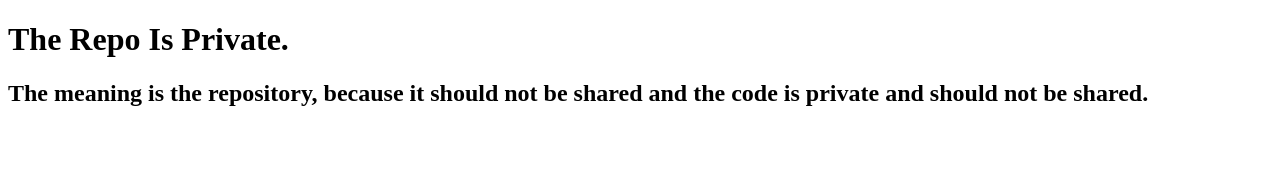
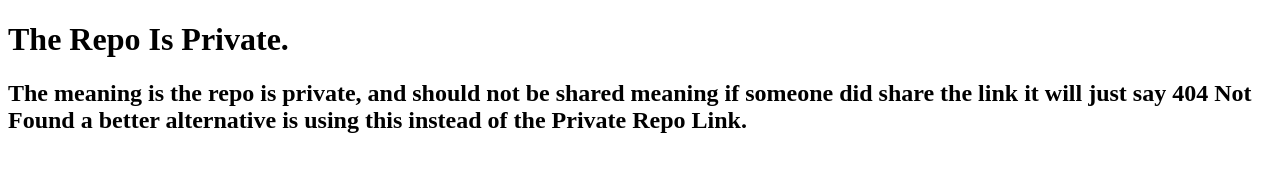
Before and after one commit to AnirudhKarthikofficial/TheRepoIsPrivate, a plain HTML site: page index.html in a window 1280 px wide. Drawn offline with Linux system fonts and the light colour scheme.

Commit message:
Update index.html

```diff
--- a/index.html
+++ b/index.html
@@ -1,4 +1,4 @@
 <!DOCTYPE html>
 <title>The Repo Is Private</title>
 <h1>The Repo Is Private.</h1>
-<h2>The meaning is the repository, because it should not be shared and the code is private and should not be shared.</h2>
+<h2>The meaning is the repo is private, and should not be shared meaning if someone did share the link it will just say 404 Not Found a better alternative is using this instead of the Private Repo Link.</h2>
```
